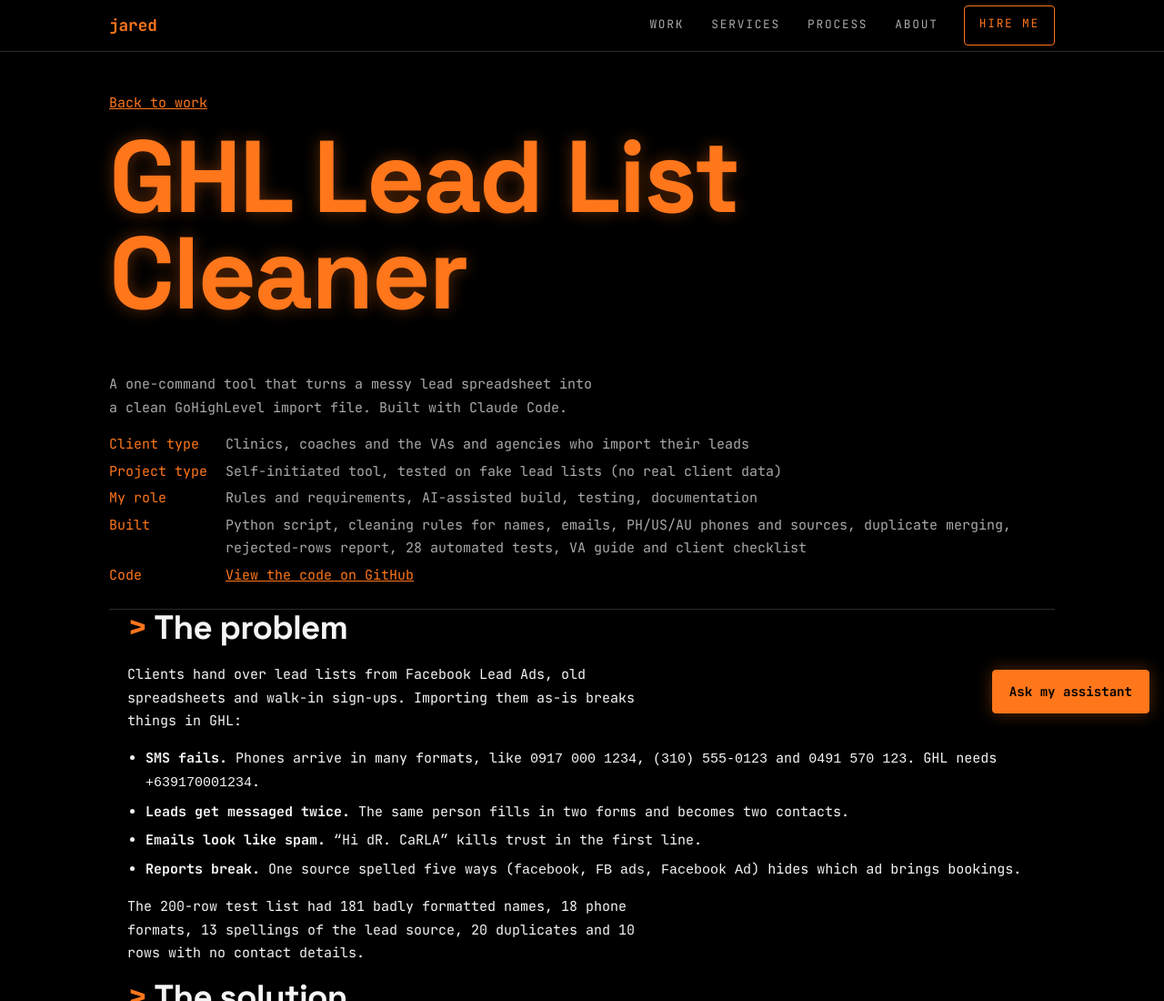
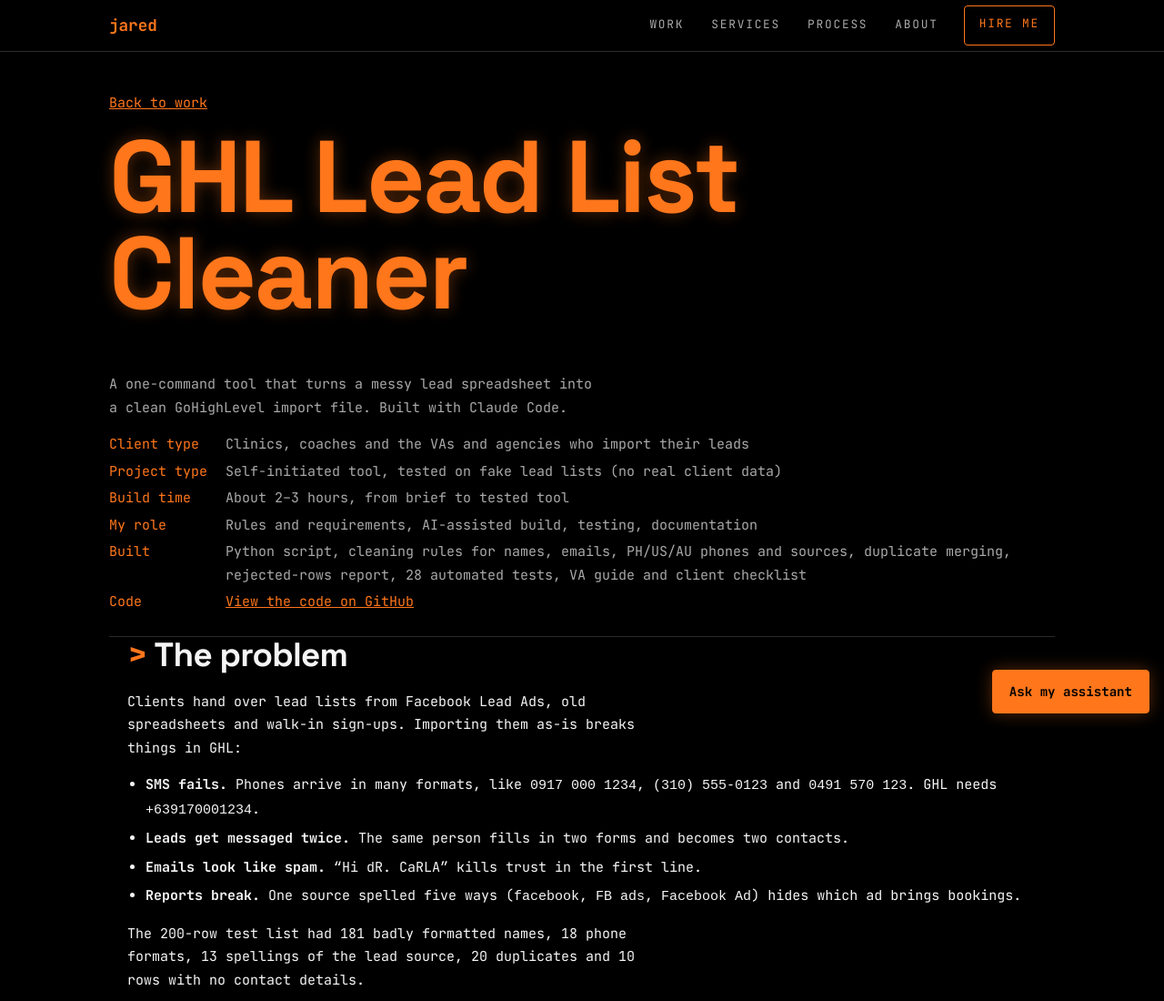
Before and after one commit to jaredalquisalas03/portfolio, a plain HTML site: page case-studies/ghl-lead-cleaner.html in a window 1280 px wide. Shown: the top 1100 px of the page at 91% size. Drawn offline with Linux system fonts and the light colour scheme.

Commit message:
Add build time to GHL Lead List Cleaner case study (#3)
* Initial MAS system structure

Co-Authored-By: Claude Opus 5.5 <noreply@anthropic.com>
Claude-Session: https://claude.ai/code/session_01NsB1Cj6Gu2n3o9QdZAbAfm

* Remove va-ops-hub (moved to its own repo)

Co-Authored-By: Claude Opus 5.5 <noreply@anthropic.com>
Claude-Session: https://claude.ai/code/session_01NsB1Cj6Gu2n3o9QdZAbAfm

* Add build time to lead alert case study

Co-Authored-By: Claude Opus 5.5 <noreply@anthropic.com>
Claude-Session: https://claude.ai/code/session_01NsB1Cj6Gu2n3o9QdZAbAfm

* Add build time to GHL Lead List Cleaner case study

Co-Authored-By: Claude Opus 5.5 <noreply@anthropic.com>
Claude-Session: https://claude.ai/code/session_01NsB1Cj6Gu2n3o9QdZAbAfm

---------

Co-authored-by: Claude <noreply@anthropic.com>

```diff
--- a/case-studies/ghl-lead-cleaner.html
+++ b/case-studies/ghl-lead-cleaner.html
@@ -4,7 +4,7 @@
 <nav aria-label="Main"><button class="menu-btn" aria-expanded="false" aria-controls="menu" aria-label="Menu">Menu</button>
 <ul id="menu"><li><a href="../index.html#work">Work</a></li><li><a href="../index.html#services">Services</a></li><li><a href="../index.html#process">Process</a></li><li><a href="../index.html#about">About</a></li><li><a class="cta" href="https://api.leadconnectorhq.com/widget/bookings/discovery-call-booking-jared" target="_blank" rel="noopener">Hire me</a></li></ul></nav></div></header>
 <main id="main"><section class="hero"><div class="wrap"><p><a href="../index.html#work">Back to work</a></p><h1>GHL Lead List Cleaner</h1>
-<p class="lead">A one-command tool that turns a messy lead spreadsheet into a clean GoHighLevel import file. Built with Claude Code.</p><dl class="meta"><dt>Client type</dt><dd>Clinics, coaches and the VAs and agencies who import their leads</dd><dt>Project type</dt><dd>Self-initiated tool, tested on fake lead lists (no real client data)</dd><dt>My role</dt><dd>Rules and requirements, AI-assisted build, testing, documentation</dd><dt>Built</dt><dd>Python script, cleaning rules for names, emails, PH/US/AU phones and sources, duplicate merging, rejected-rows report, 28 automated tests, VA guide and client checklist</dd><dt>Code</dt><dd><a href="https://github.com/jaredalquisalas03/ai-skill-development/tree/main/projects/01-ghl-lead-cleaner" target="_blank" rel="noopener">View the code on GitHub</a></dd></dl>
+<p class="lead">A one-command tool that turns a messy lead spreadsheet into a clean GoHighLevel import file. Built with Claude Code.</p><dl class="meta"><dt>Client type</dt><dd>Clinics, coaches and the VAs and agencies who import their leads</dd><dt>Project type</dt><dd>Self-initiated tool, tested on fake lead lists (no real client data)</dd><dt>Build time</dt><dd>About 2&ndash;3 hours, from brief to tested tool</dd><dt>My role</dt><dd>Rules and requirements, AI-assisted build, testing, documentation</dd><dt>Built</dt><dd>Python script, cleaning rules for names, emails, PH/US/AU phones and sources, duplicate merging, rejected-rows report, 28 automated tests, VA guide and client checklist</dd><dt>Code</dt><dd><a href="https://github.com/jaredalquisalas03/ai-skill-development/tree/main/projects/01-ghl-lead-cleaner" target="_blank" rel="noopener">View the code on GitHub</a></dd></dl>
 <section class="wrap case">
   <h2>The problem</h2>
   <p>Clients hand over lead lists from Facebook Lead Ads, old spreadsheets and walk-in sign-ups. Importing them as-is breaks things in GHL:</p>
```
